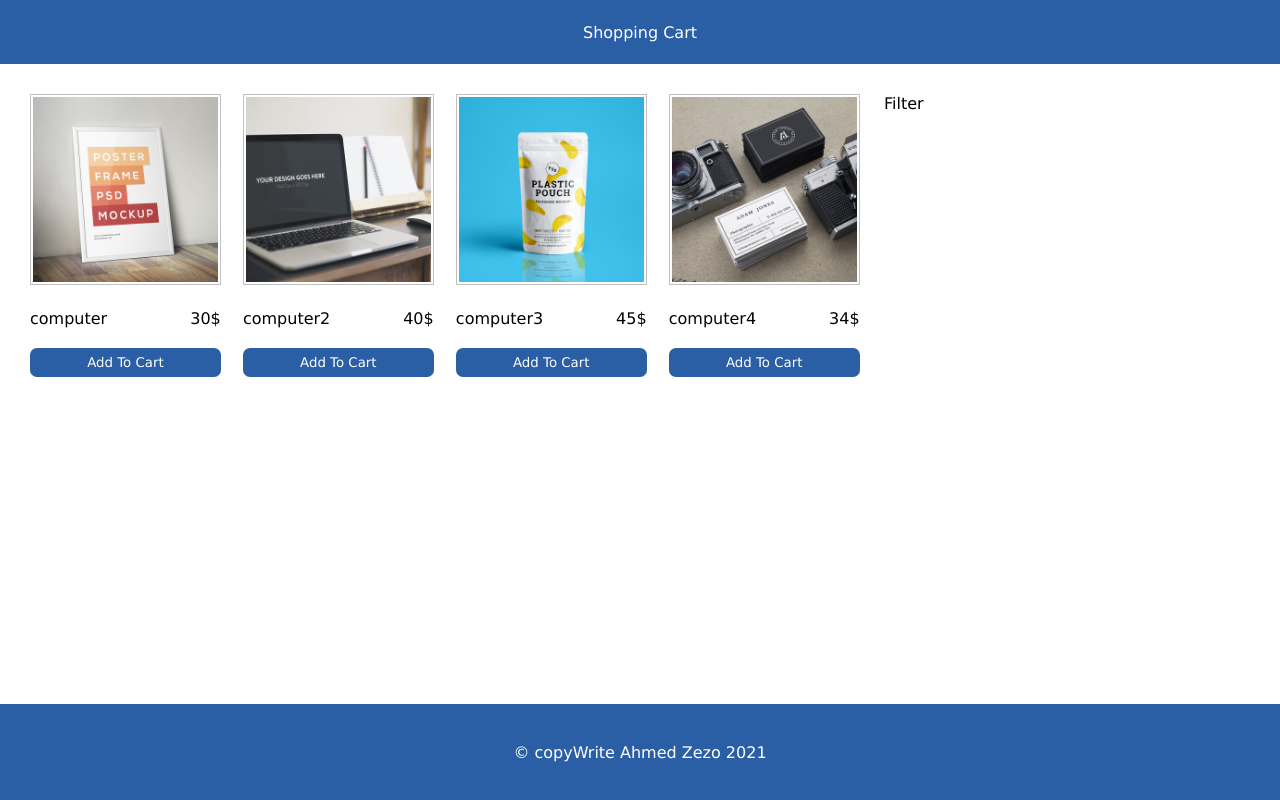
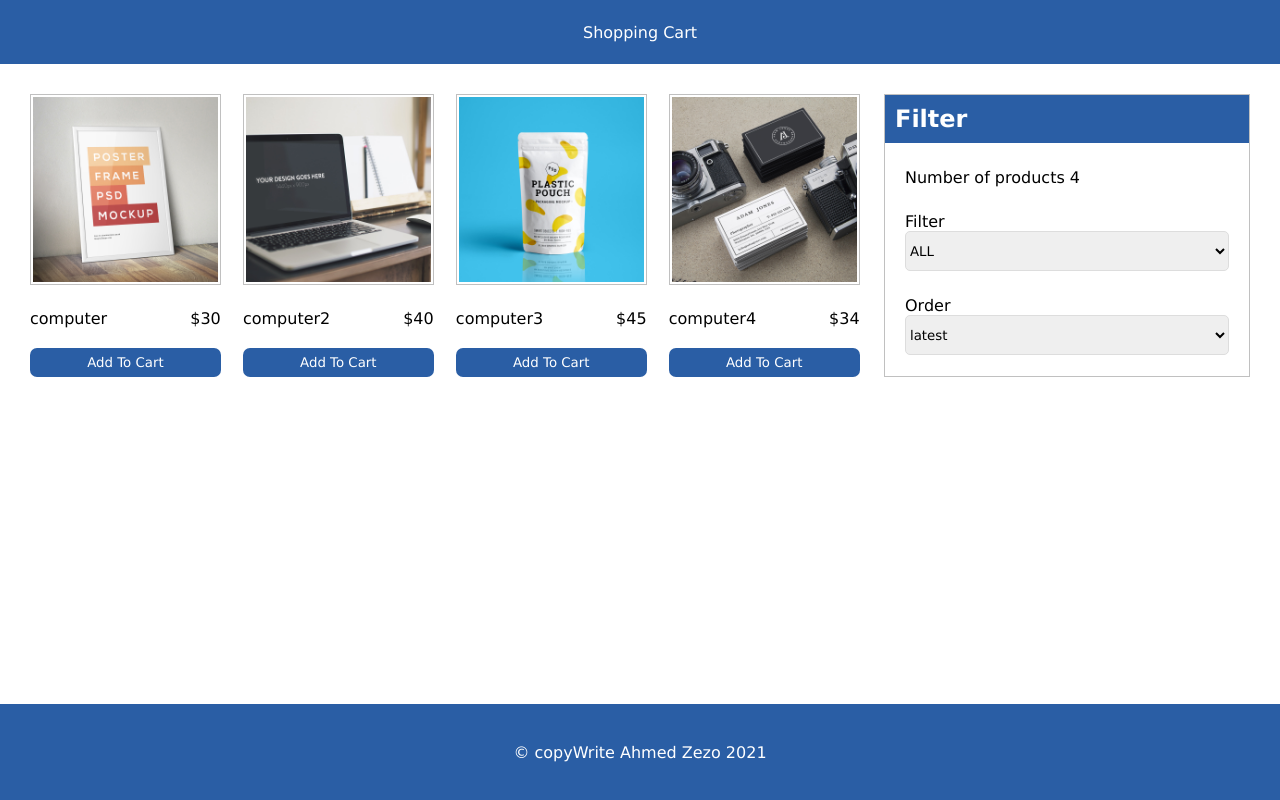
Before and after one commit to Ahmeeed22/react-shoppingCart, a React (Create React App) app in the folder client/: page / in a window 1280 px wide. Built offline with nearby package versions, Linux system fonts and the light colour scheme; the HTML template or start-up script is replaced by a standard one.

Commit message:
add filter component style

```diff
--- a/client/package.json
+++ b/client/package.json
@@ -10,12 +10,13 @@
     "gulp-sass": "^5.1.0",
     "react": "^17.0.2",
     "react-dom": "^17.0.2",
+    "react-modal": "^3.14.4",
     "react-scripts": "5.0.0",
     "sass": "^1.48.0",
     "web-vitals": "^2.1.3"
   },
   "scripts": {
-    "sass":"gulp watching",
+    "sass": "gulp watching",
     "start": "react-scripts start",
     "build": "react-scripts build",
     "test": "react-scripts test",
--- a/client/src/App.js
+++ b/client/src/App.js
@@ -1,4 +1,5 @@
 import React ,{useState} from 'react'
+import Filter from './components/Filter/Filter';
 
 import Footer from "./components/Footer/Footer";
 import Header from "./components/Header/Header";
@@ -17,7 +18,7 @@ function App() {
             <main>
               <div className="wrapper">
                 <Products products={products}/>
-                <div className="filterEl">Filter</div>
+                <Filter />
               </div>
             </main>
            <Footer />
--- /dev/null
+++ b/client/src/components/Filter/Filter.js
@@ -0,0 +1,39 @@
+import React from 'react'
+import '../../css/Filter/Filter.css'
+
+function Filter(props) {
+    return (
+
+            <div className="filterEl">
+                <h2 className='filter-title'>Filter</h2>
+                <div className='num-of-products'>Number of products 4</div>
+                <div className='filter-by-size'>
+                    <span>Filter</span>
+                    <select className='filter-select'>
+                        <option value='ALL'>ALL</option>
+                        <option value='XS'>XS</option>
+                        <option value='L'>L</option>
+                        <option value='XL'>XL</option>
+                        <option value='S'>S</option>
+
+                    </select>
+                </div>
+                <div className='filter-by-size'>
+                    <span>Order</span>
+                    <select className='filter-select'>
+                        <option value='latest'>latest</option>
+                        <option value='lower'>Lower</option>
+                        <option value='highest'>Highest</option>
+
+
+                    </select>
+                </div>
+
+
+            </div>
+
+
+    )
+}
+
+export default Filter
--- /dev/null
+++ b/client/src/components/Filter/Filter.scss
@@ -0,0 +1,26 @@
+.filterEl{
+    background: #fff;
+    border: 1px solid #c0c0c0;
+    display: flex;
+    flex-direction: column;
+    .filter-title{
+        background-color: #2a5ea5;
+        color: #fff;
+        padding: 10px;
+        margin-bottom: 20px;
+
+    }
+    select{
+        display: block;
+        height: 40px;
+        border: 1px solid #ddd ;
+        width: 100%;
+        border-radius: 5px;
+
+    }
+    > div{
+        padding: 5px 20px;
+        margin-bottom: 15px;
+    }
+
+}
--- a/client/src/components/ProductModel/ProductModel.js
+++ b/client/src/components/ProductModel/ProductModel.js
@@ -11,7 +11,7 @@ import  Modal from 'react-modal'
                     <img src={product.imageUrl}  alt={product.title}/>
                     <p>{product.title}</p>
                     <p>{product.desc}</p>
-                    <p>${product.price}$</p>
+                    <p>${product.price}</p>
                 </div>
             </Modal>
     )
--- /dev/null
+++ b/client/src/components/ProductModel/ProductModel.scss
@@ -0,0 +1,10 @@
+Modal{
+    position: relative;
+}
+.closeItem{
+        position: absolute;
+        right: 10px;
+        top: 10px;
+        cursor: pointer;
+        font-size: 20px;
+}
--- a/client/src/components/Products/Products.js
+++ b/client/src/components/Products/Products.js
@@ -1,18 +1,26 @@
-import React from 'react'
+import React ,{useState} from 'react'
 import '../../css/Products/Products.css'
+import ProductModel from '../ProductModel/ProductModel';
+
 
  function Products(props) {
-
+     const [product,setProduct]=useState("");
+     const openModal=(product)=>{
+        setProduct(product)
+     }
+     const closeModal=()=>{
+         setProduct(false)
+     }
     return (
 
              <div className="productsEl">{props.products.map(product=>(
                 <div className='products-item'  key={product.id}>
 
 
-                            <img  src={product.imageUrl} alt={product.title}/>
+                           <a href="#" onClick={()=>openModal(product)}> <img  src={product.imageUrl} alt={product.title}/></a>
                             <div className='product-desc'>
                                 <p>{product.title}</p>
-                                <span>{product.price}$</span>
+                                <span>${product.price}</span>
 
                             </div>
                             <button>Add To Cart</button>
@@ -20,7 +28,11 @@ import '../../css/Products/Products.css'
 
                 </div>
 
-        ))}</div>
+        ))}
+
+
+            <ProductModel product={product}  closeModal={closeModal}/>
+        </div>
 
 
 
--- /dev/null
+++ b/client/src/css/Filter/Filter.css
@@ -0,0 +1,23 @@
+.filterEl {
+  background: #fff;
+  border: 1px solid #c0c0c0;
+  display: flex;
+  flex-direction: column;
+}
+.filterEl .filter-title {
+  background-color: #2a5ea5;
+  color: #fff;
+  padding: 10px;
+  margin-bottom: 20px;
+}
+.filterEl select {
+  display: block;
+  height: 40px;
+  border: 1px solid #ddd;
+  width: 100%;
+  border-radius: 5px;
+}
+.filterEl > div {
+  padding: 5px 20px;
+  margin-bottom: 15px;
+}
--- /dev/null
+++ b/client/src/css/ProductModel/ProductModel.css
@@ -0,0 +1,11 @@
+Modal {
+  position: relative;
+}
+
+.closeItem {
+  position: absolute;
+  right: 10px;
+  top: 10px;
+  cursor: pointer;
+  font-size: 20px;
+}
--- a/client/src/css/Products/Products.css
+++ b/client/src/css/Products/Products.css
@@ -25,3 +25,27 @@
   padding: 7px;
   border-radius: 7px;
 }
+
+.product-info img {
+  width: 40%;
+  display: block;
+  margin: 20px auto;
+}
+.product-info p {
+  color: #2a5ea5;
+  font-size: 20px;
+  margin: 10px 0;
+  text-align: center;
+}
+
+Modal {
+  position: relative;
+}
+
+.closeItem {
+  position: absolute;
+  right: 10px;
+  top: 10px;
+  cursor: pointer;
+  font-size: 20px;
+}
--- a/client/src/words.js
+++ b/client/src/words.js
@@ -1,5 +1,5 @@
 export const words= {
     headerTitle:"Shopping Cart",
     footerTitle:"© copyWrite Ahmed Zezo 2021",
-    content:"content"
+    content:"contents"
 }
```
Also changed, not shown: client/src/components/Products/Products.scss (+26 -0 lines), 1 other file (tests, documents, lock files or other folders).
